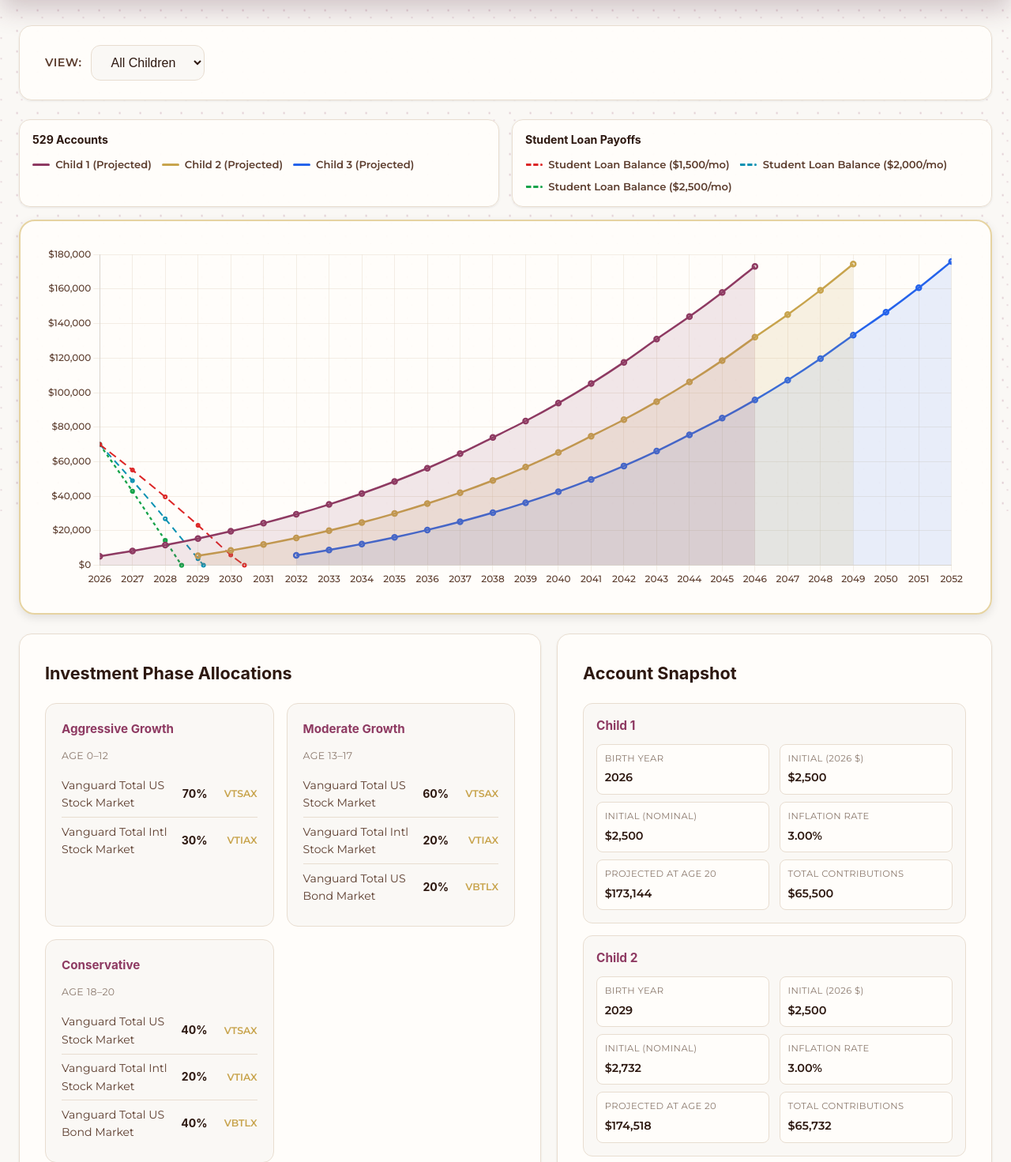
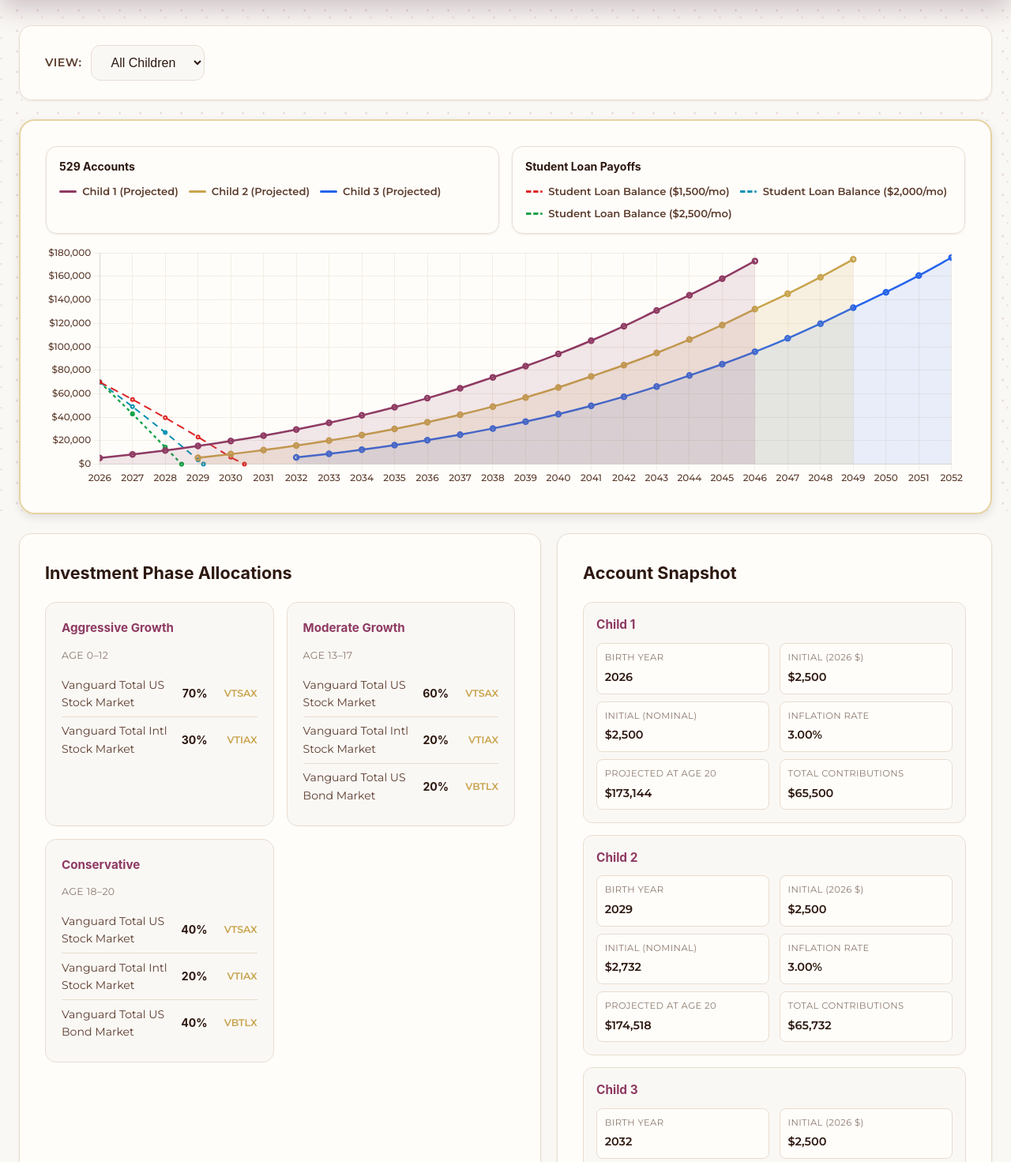
Before and after one commit to sguthrie107/education-calculator, a FastAPI app: page / in a window 1280 px wide. Shown: the part 147-1618 px from the top of the page at 79% size. Run offline with FastAPI, Linux system fonts and the light colour scheme; data comes from the database, SQL or seed files in the repository; some web fonts are replaced.

Commit message:
style: keep split legend inside chart container

```diff
--- a/app/static/css/dashboard.css
+++ b/app/static/css/dashboard.css
@@ -246,6 +246,14 @@ header p {
     position: relative;
     height: 500px;
     border: 2px solid var(--trim-soft);
+    display: flex;
+    flex-direction: column;
+    gap: 0.9rem;
+}
+
+.chart-canvas-wrap {
+    flex: 1;
+    min-height: 0;
 }
 
 .chart-container canvas {
@@ -258,8 +266,8 @@ header p {
     display: grid;
     grid-template-columns: repeat(2, minmax(0, 1fr));
     gap: 1rem;
-    margin: 0 auto 1rem auto;
-    max-width: 1400px;
+    margin: 0;
+    max-width: 100%;
 }
 
 .legend-card {
--- a/app/templates/dashboard.html
+++ b/app/templates/dashboard.html
@@ -19,6 +19,7 @@
     </div>
 </div>
 
+<div class="chart-container">
     <div class="legend-grid">
         <div class="legend-card">
             <h3>529 Accounts</h3>
@@ -29,9 +30,9 @@
             <div id="legendLoans" class="legend-items"></div>
         </div>
     </div>
-
-<div class="chart-container">
+    <div class="chart-canvas-wrap">
         <canvas id="educationChart"></canvas>
+    </div>
 </div>
 
 <div class="below-grid">
```
Lines whose indentation alone changed are shown as unchanged.
